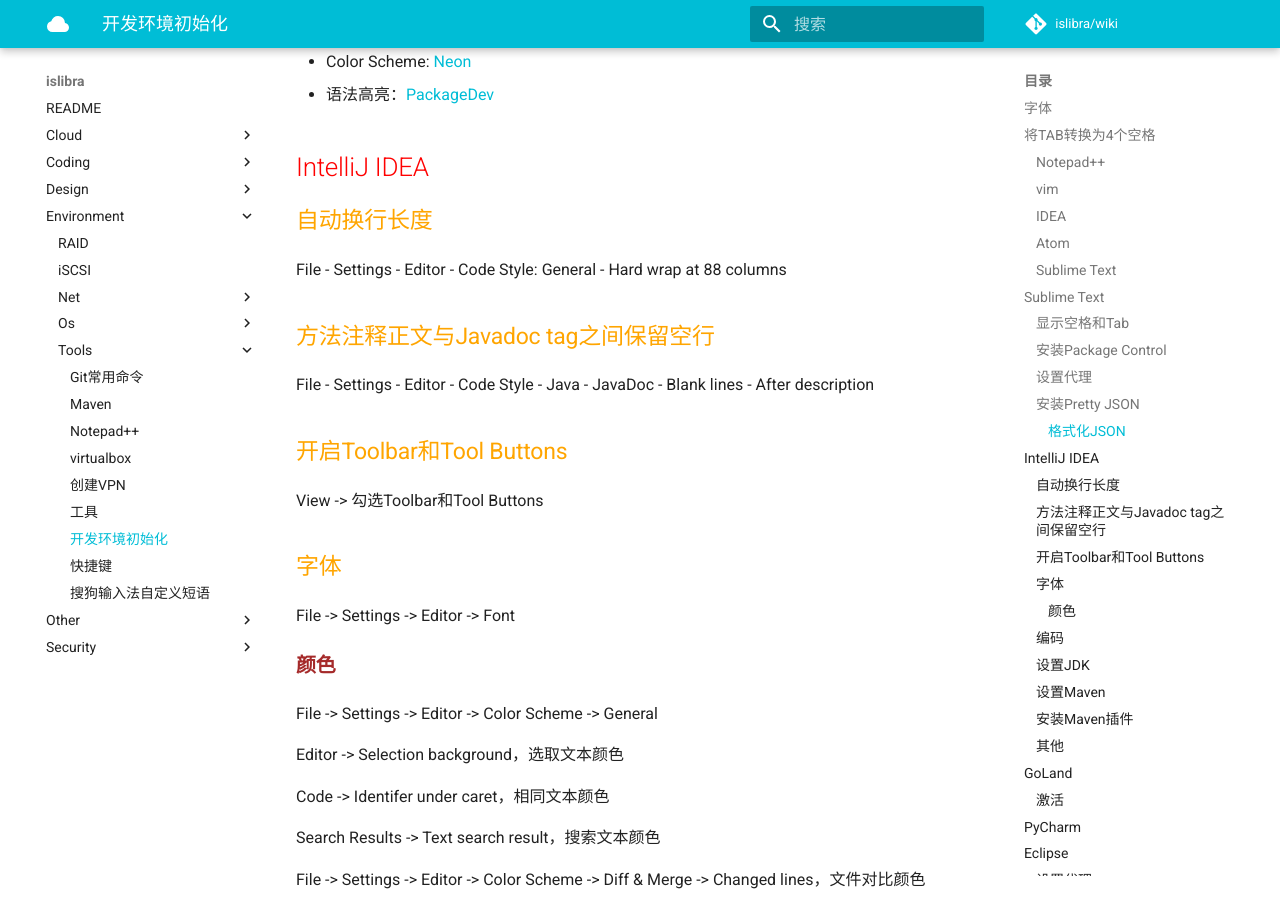
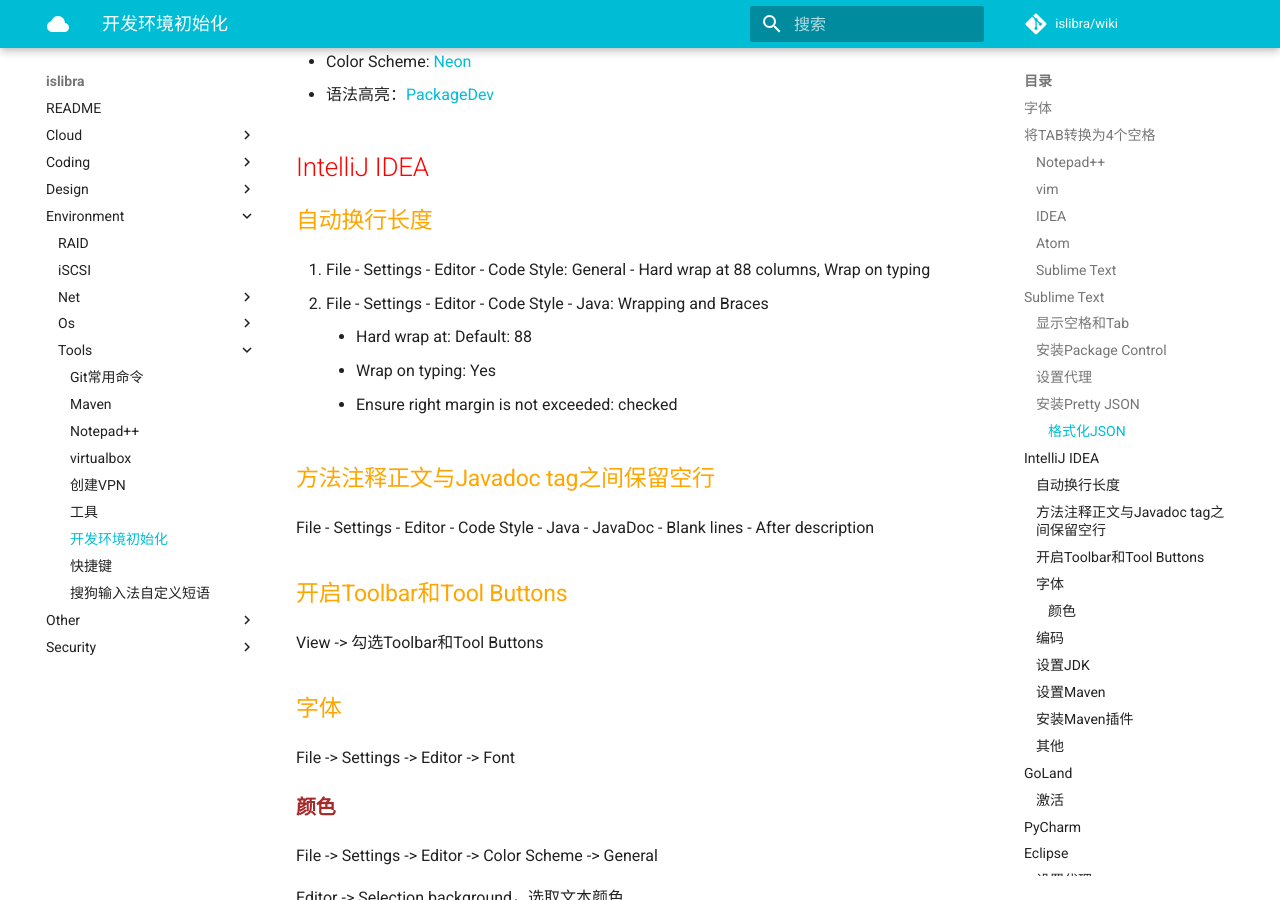
Before and after one commit to islibra/wiki, an MkDocs documentation site: the page built from docs/environment/tools/开发环境初始化.md, in a window 1280 px wide and 900 px high, scrolled down 2979 px. Built offline with MkDocs 1.6.1 and Material for MkDocs 9.7.7, drawn with Linux system fonts in a browser that asks for light colours; comment, search, counter and statistics services are not loaded.

Commit message:
Update 开发环境初始化.md

```diff
--- a/docs/environment/tools/开发环境初始化.md
+++ b/docs/environment/tools/开发环境初始化.md
@@ -122,7 +122,12 @@ Preferences - Settings, 添加`"translate_tabs_to_spaces": true`
 
 ### 自动换行长度
 
-File - Settings - Editor - Code Style: General - Hard wrap at 88 columns
+1. File - Settings - Editor - Code Style: General - Hard wrap at 88 columns, Wrap on typing
+1. File - Settings - Editor - Code Style - Java: Wrapping and Braces
+    - Hard wrap at: Default: 88
+    - Wrap on typing: Yes
+    - Ensure right margin is not exceeded: checked
+
 
 ### 方法注释正文与Javadoc tag之间保留空行
 
```
